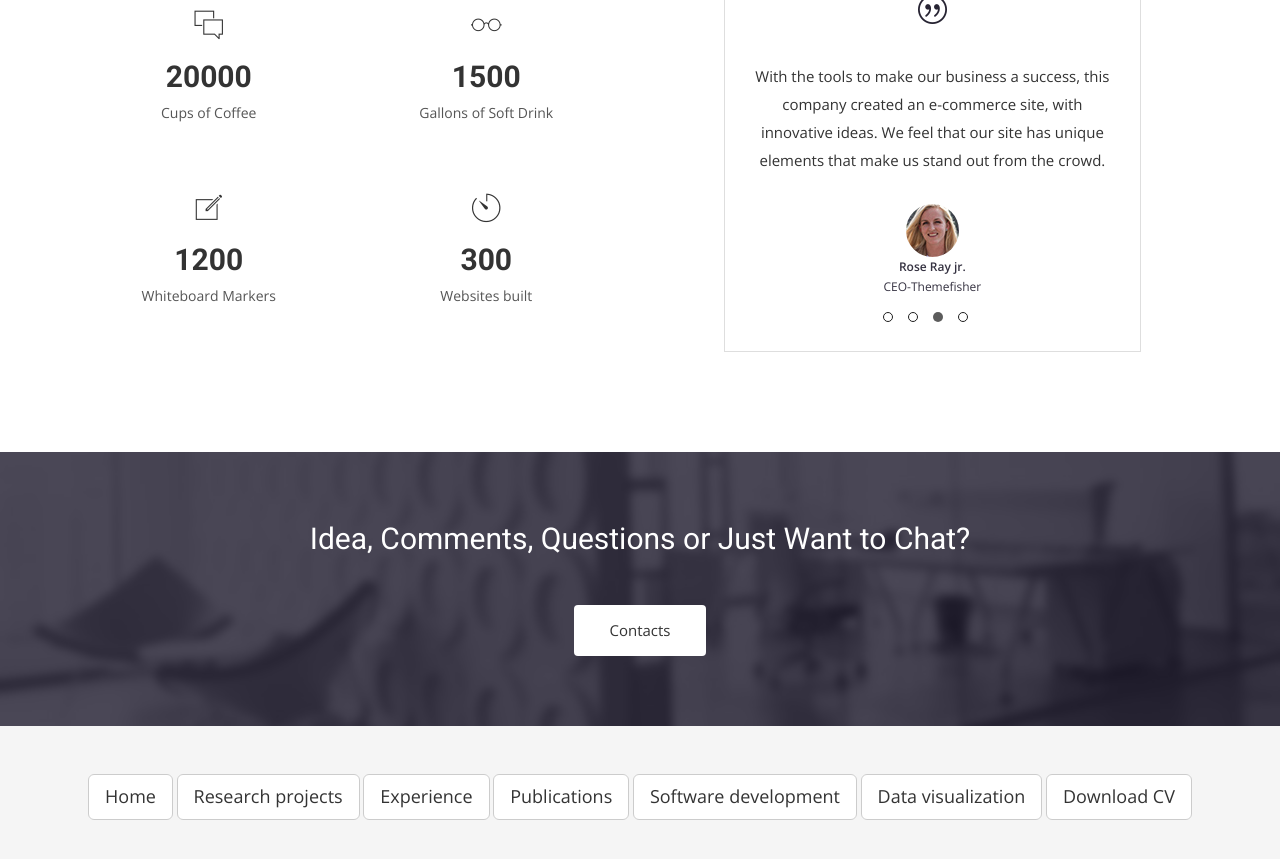
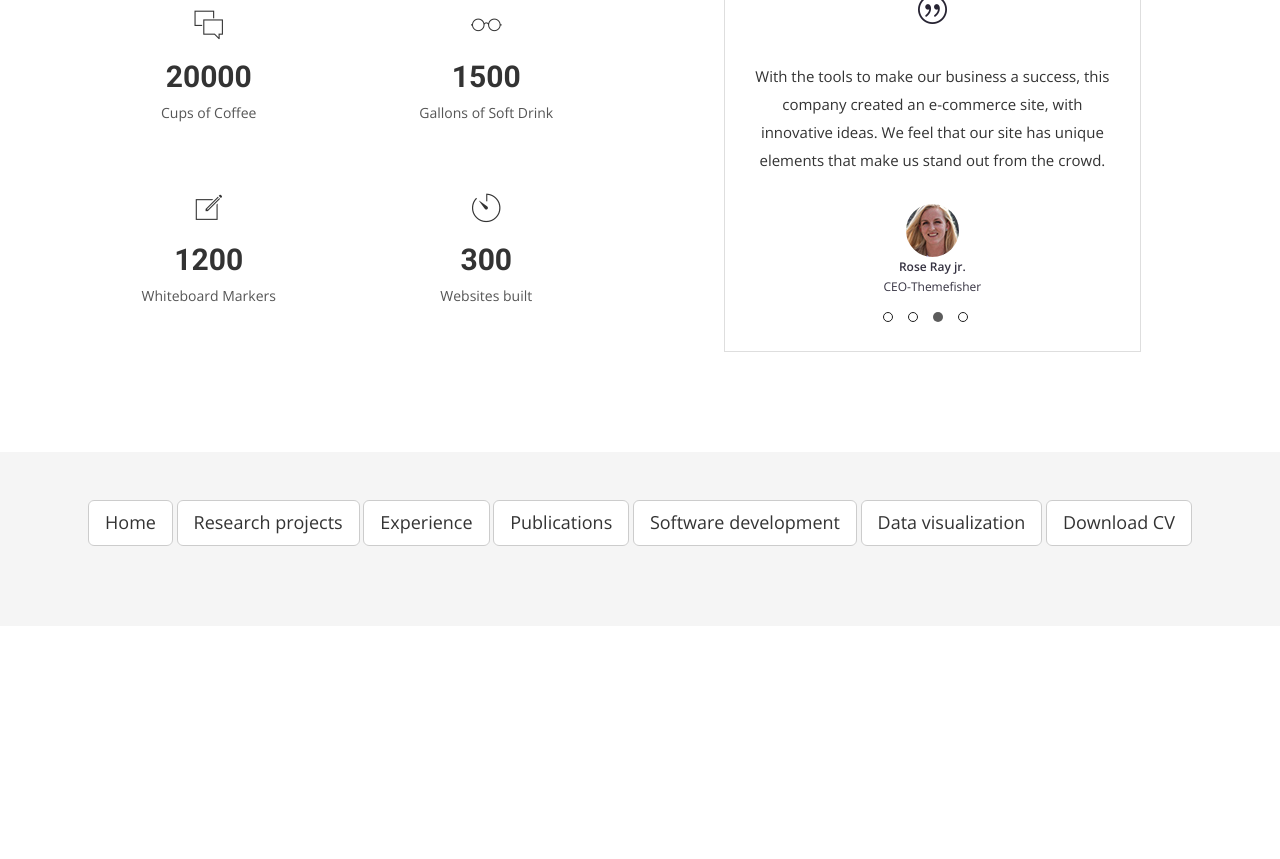
Before and after one commit to ekidando/Emma, a Jekyll site: the page built from IIndex.html, in a window 1280 px wide and 900 px high, scrolled down 2160 px. Shown: the top 859 px of the window. Built offline with Jekyll 4.4.1, drawn with Linux system fonts in a browser that asks for light colours; nearby versions of some CDN libraries; some web fonts are replaced; after the commit the page ends 2786 px from its top, so only the background shows below that.

Commit message:
Update IIndex.html

```diff
--- a/IIndex.html
+++ b/IIndex.html
@@ -113,17 +113,3 @@ published: true
     </div>
   </div>
 </section>
-
-<!-- Call to action Start -->
-<section id="call-to-action">
-  <div class="container">
-    <div class="row">
-      <div class="col-md-12">
-        <div class="block">
-          <h2>Idea, Comments, Questions or Just Want to Chat?</h2>
-          <a class="btn btn-default btn-call-to-action" href="{{ site.baseurl }}/contacts" >Contacts</a>
-        </div>
-      </div>
-    </div>
-  </div>
-</section>
```
